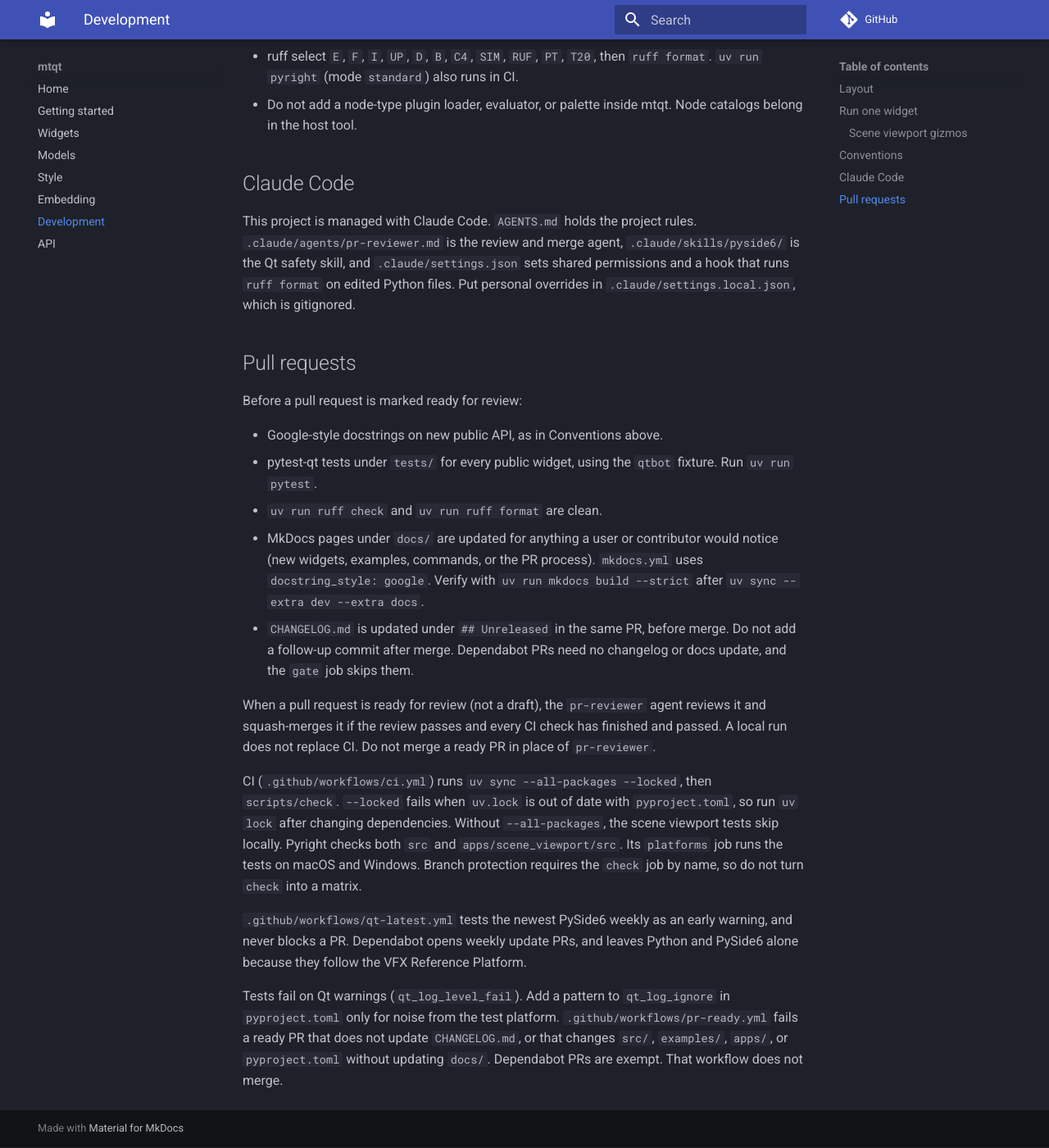
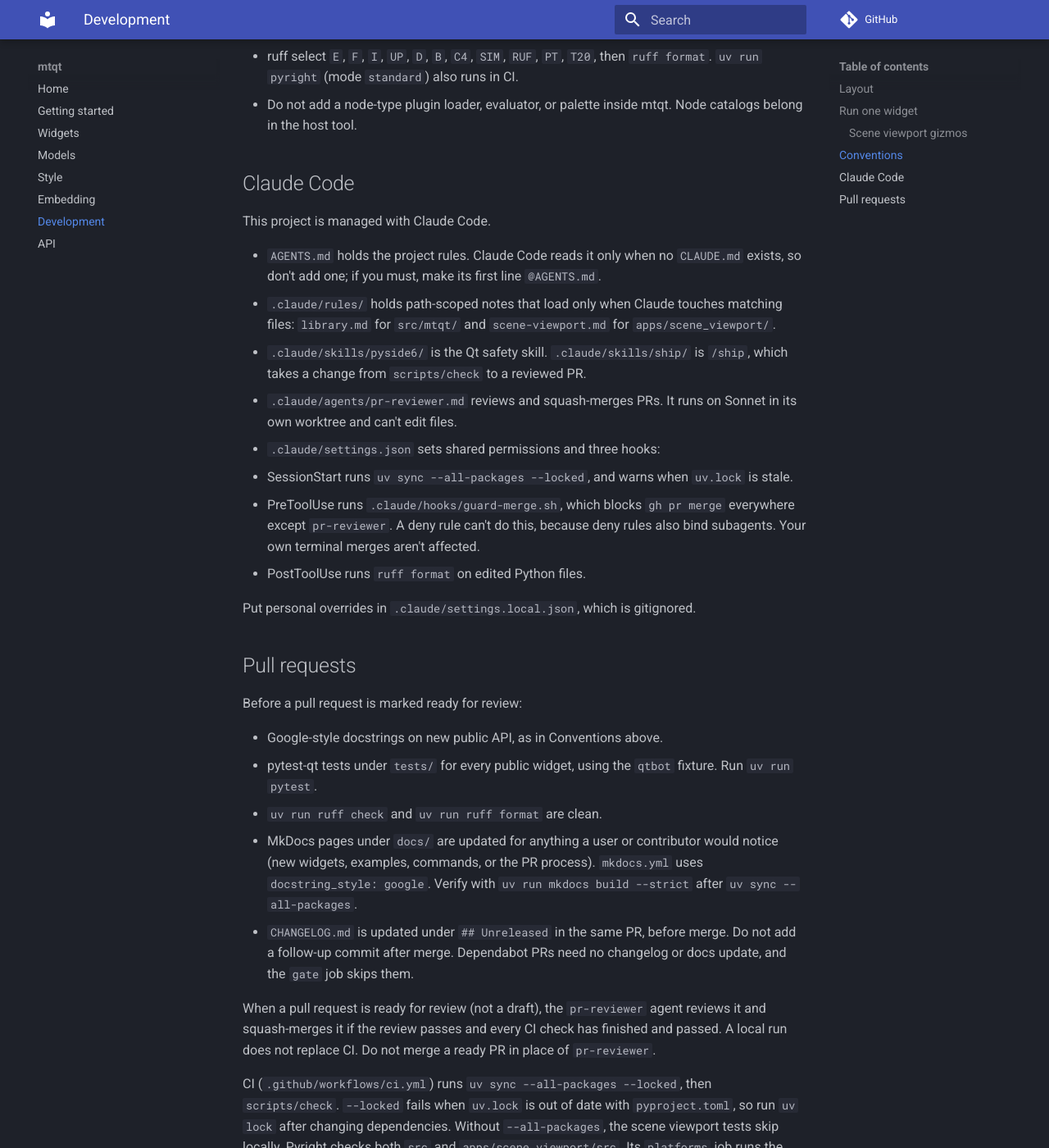
Before and after one commit to michaeltrainor/empty-qt, an MkDocs documentation site: the page built from docs/development.md, in a window 1280 px wide and 1400 px high, scrolled down 2838 px. Shown: the whole window at 82% size. Built offline with MkDocs 1.6.1 and Material for MkDocs 9.7.7, drawn with Linux system fonts in a browser that asks for light colours; comment, search, counter and statistics services are not loaded.

Commit message:
Enforce the merge rule in a hook and add /ship, rules, and session sync
- A PreToolUse hook blocks `gh pr merge`, including the REST merge
  endpoint, everywhere except the pr-reviewer agent. AGENTS.md required
  this but nothing enforced it, and a deny rule can't, because deny rules
  also bind subagents.
- A SessionStart hook runs `uv sync --all-packages --locked`, and warns
  when uv.lock is stale.
- pr-reviewer can't edit files and runs in its own worktree. The
  instructions repeated in every handoff now live in the agent file.
- /ship codifies the check, commit, PR, CI, and handoff steps.
- Path-scoped rules for src/mtqt and apps/scene_viewport keep AGENTS.md
  short.
- The platforms CI job runs pytest with --no-sync, so it no longer
  installs the docs group.

Co-Authored-By: Claude Opus 5.5 <noreply@anthropic.com>

```diff
--- a/docs/development.md
+++ b/docs/development.md
@@ -84,7 +84,18 @@ Run and Debug in VS Code or Cursor lists these configurations (`.vscode/launch.j
 
 ## Claude Code
 
-This project is managed with Claude Code. `AGENTS.md` holds the project rules. `.claude/agents/pr-reviewer.md` is the review and merge agent, `.claude/skills/pyside6/` is the Qt safety skill, and `.claude/settings.json` sets shared permissions and a hook that runs `ruff format` on edited Python files. Put personal overrides in `.claude/settings.local.json`, which is gitignored.
+This project is managed with Claude Code.
+
+- `AGENTS.md` holds the project rules. Claude Code reads it only when no `CLAUDE.md` exists, so don't add one; if you must, make its first line `@AGENTS.md`.
+- `.claude/rules/` holds path-scoped notes that load only when Claude touches matching files: `library.md` for `src/mtqt/` and `scene-viewport.md` for `apps/scene_viewport/`.
+- `.claude/skills/pyside6/` is the Qt safety skill. `.claude/skills/ship/` is `/ship`, which takes a change from `scripts/check` to a reviewed PR.
+- `.claude/agents/pr-reviewer.md` reviews and squash-merges PRs. It runs on Sonnet in its own worktree and can't edit files.
+- `.claude/settings.json` sets shared permissions and three hooks:
+  - SessionStart runs `uv sync --all-packages --locked`, and warns when `uv.lock` is stale.
+  - PreToolUse runs `.claude/hooks/guard-merge.sh`, which blocks `gh pr merge` everywhere except `pr-reviewer`. A deny rule can't do this, because deny rules also bind subagents. Your own terminal merges aren't affected.
+  - PostToolUse runs `ruff format` on edited Python files.
+
+Put personal overrides in `.claude/settings.local.json`, which is gitignored.
 
 ## Pull requests
 
@@ -93,7 +104,7 @@ Before a pull request is marked ready for review:
 - Google-style docstrings on new public API, as in Conventions above.
 - pytest-qt tests under `tests/` for every public widget, using the `qtbot` fixture. Run `uv run pytest`.
 - `uv run ruff check` and `uv run ruff format` are clean.
-- MkDocs pages under `docs/` are updated for anything a user or contributor would notice (new widgets, examples, commands, or the PR process). `mkdocs.yml` uses `docstring_style: google`. Verify with `uv run mkdocs build --strict` after `uv sync --extra dev --extra docs`.
+- MkDocs pages under `docs/` are updated for anything a user or contributor would notice (new widgets, examples, commands, or the PR process). `mkdocs.yml` uses `docstring_style: google`. Verify with `uv run mkdocs build --strict` after `uv sync --all-packages`.
 - `CHANGELOG.md` is updated under `## Unreleased` in the same PR, before merge. Do not add a follow-up commit after merge. Dependabot PRs need no changelog or docs update, and the `gate` job skips them.
 
 When a pull request is ready for review (not a draft), the `pr-reviewer` agent reviews it and squash-merges it if the review passes and every CI check has finished and passed. A local run does not replace CI. Do not merge a ready PR in place of `pr-reviewer`.
```
Also changed, not shown: .claude/agents/pr-reviewer.md (+24 -9 lines), .claude/rules/library.md (added, +13 -0 lines), .claude/rules/scene-viewport.md (added, +12 -0 lines), .claude/skills/ship/SKILL.md (added, +74 -0 lines), AGENTS.md (+3 -1 lines), CHANGELOG.md (+10 -0 lines), 3 other files.
